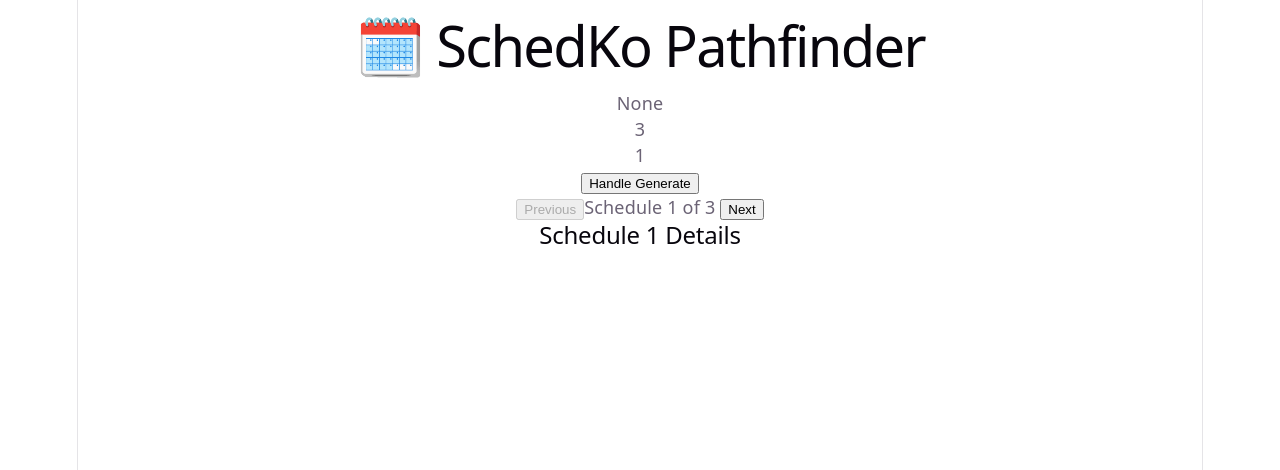
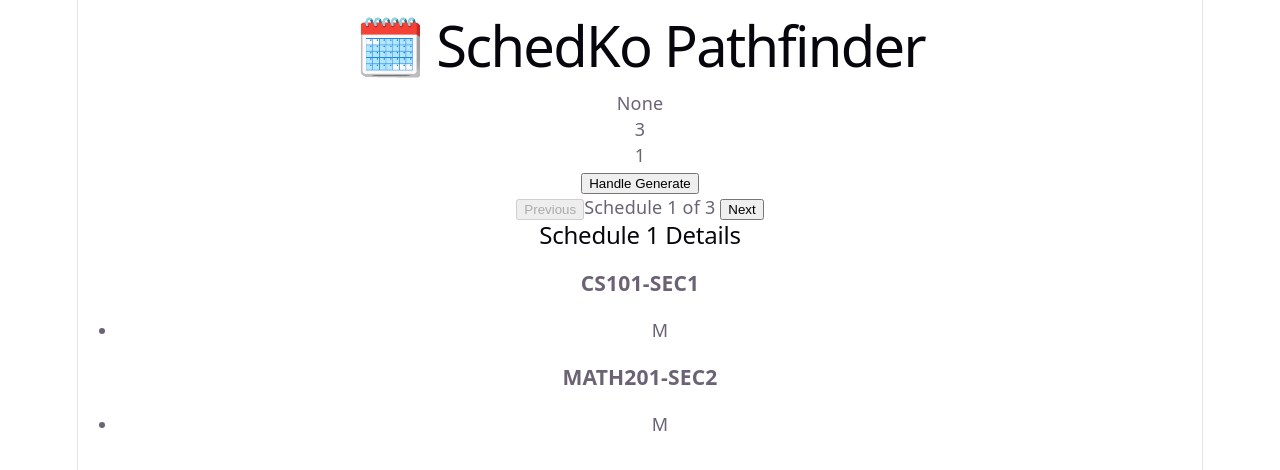
Before and after one commit to yunaayumii/SchedKo, a React (Vite) app: page / in a window 1280 px wide. Both pictures are taken after a click on the button "Handle Generate". Shown: the top 470 px of the page. Built offline with nearby package versions, Linux system fonts and the light colour scheme.

Commit message:
feat: rendering of schedules, mapped the nested lists

```diff
--- a/src/App.tsx
+++ b/src/App.tsx
@@ -19,6 +19,7 @@ function App() {
       <p>{activeScheduleIndex + 1}</p>
 
       <button onClick={() => setGeneratedSchedules(generateSchedules(MOCK_COURSES))}>Handle Generate</button>
+
       <div>
         {/* previous button */}
         <button
@@ -38,11 +39,24 @@ function App() {
             setActiveScheduleIndex(activeScheduleIndex + 1)
           }
         }}>Next</button>
+
+        {/* rendering */}
       </div>
-      {/* rendering */}
       {generatedSchedules.length > 0 && (
         <div>
           <h2> Schedule {activeScheduleIndex + 1} Details</h2>
+          {currentSchedule.map((section) => (
+            <div key={section.id}>
+              <h3>{section.id}</h3>
+              <ul>
+                {section.schedule.map((sched, index) => (
+                  <li key={index}>
+                    {sched.day}
+                  </li>
+                ))}
+              </ul>
+            </div>
+          ))}
         </div>
       )}
     </div>
```
